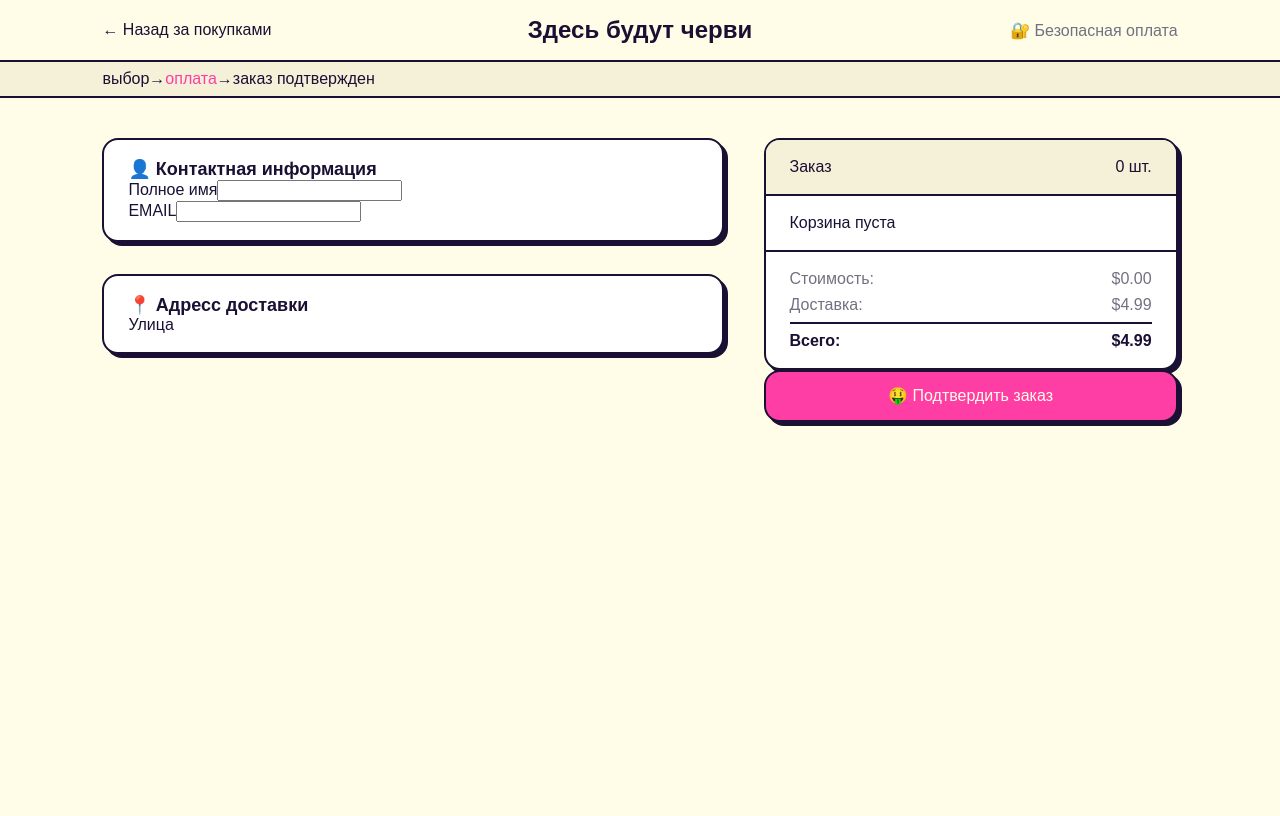
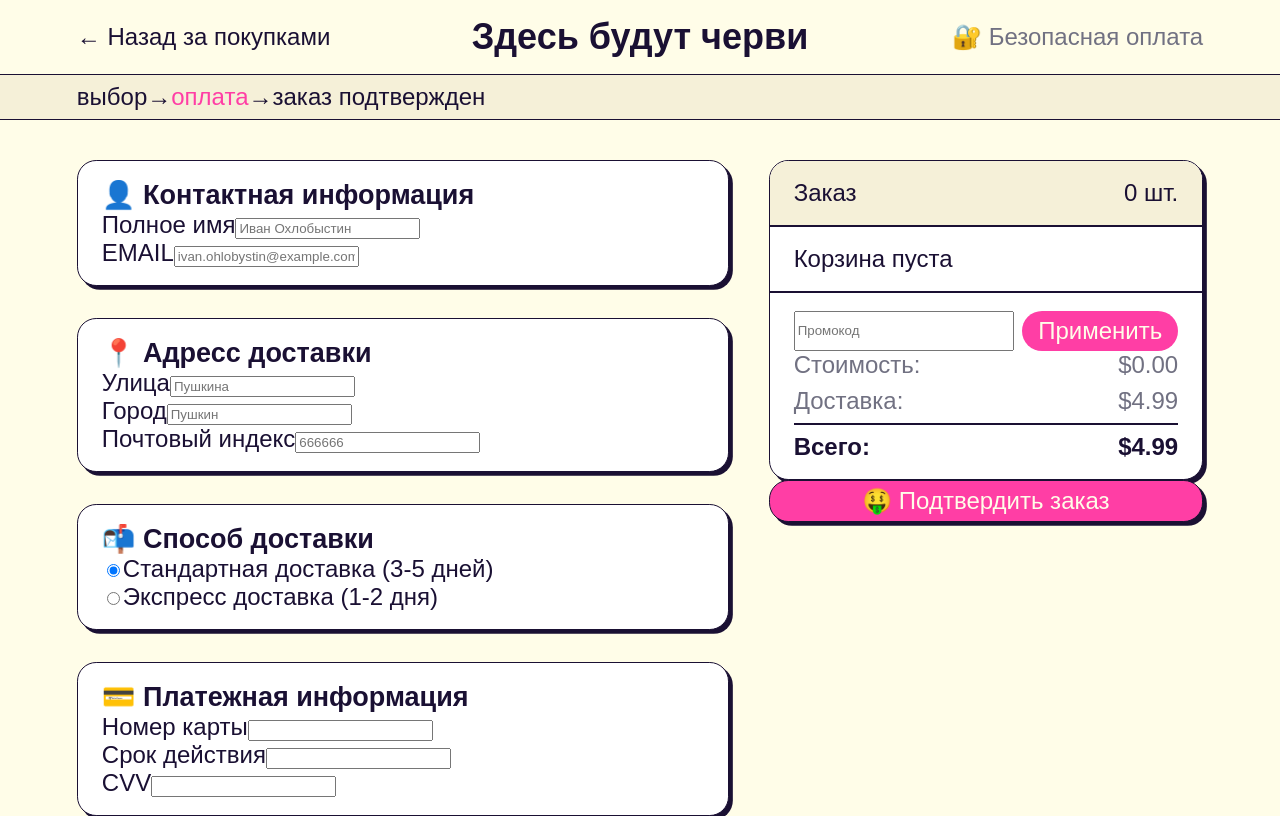
Before and after one commit to otiosumax/squirmles-shop, a React (Vite) app: page /checkout in a window 1280 px wide. Built offline with nearby package versions, Linux system fonts and the light colour scheme; a web font is replaced by a local one.

Commit message:
Checkout inputs draft

```diff
--- a/src/components/cart/cart.tsx
+++ b/src/components/cart/cart.tsx
@@ -30,7 +30,7 @@ function CartItemCard({ item }: { item: Product }) {
             <img src={item.imageUrl}></img>
             <div>
               <h2>{item.name}</h2>
-              <p className="price">${item.price * inCartItemQuantity}</p>
+              <p className="price">${(item.price * inCartItemQuantity).toFixed(2)}</p>
             </div>
           </div>
           <div className="in-cart-quantity">
--- a/src/components/hero/hero.css
+++ b/src/components/hero/hero.css
@@ -38,6 +38,8 @@
 @media (max-width: 1024px) {
   .hero {
     grid-template-columns: 1fr;
+    align-items: center;
+    justify-items: center;
 
     h1 {
       font-size: 3rem;
--- a/src/components/hero/hero.tsx
+++ b/src/components/hero/hero.tsx
@@ -9,11 +9,7 @@ const Hero = forwardRef<HTMLDivElement, { onButtonClick: () => void }>(
     return (
       <div ref={ref} className="hero">
         <h1>
-          Самые
-          <br />
-          крутые
-          <br />
-          черви!
+          Самые{/* <br /> */} крутые{/* <br /> */} черви!
         </h1>
         <img
           className="bordered"
--- a/src/components/itemCard/itemCard.css
+++ b/src/components/itemCard/itemCard.css
@@ -84,6 +84,7 @@
   }
 
   button {
+    height: 100%;
     background-color: var(--card);
     border: var(--border-width) solid var(--border);
     color: var(--card-foreground);
--- a/src/components/orderSummary/orderSummary.css
+++ b/src/components/orderSummary/orderSummary.css
@@ -28,6 +28,16 @@
   }
 }
 
+.promo-code {
+  display: grid;
+  grid-template-columns: 1fr auto;
+  gap: 8px;
+
+  button {
+    padding: 8px 16px;
+  }
+}
+
 .pricing {
   .pricing-line {
     display: grid;
--- a/src/components/orderSummary/orderSummary.tsx
+++ b/src/components/orderSummary/orderSummary.tsx
@@ -27,7 +27,6 @@ export default function OrderSummary() {
   const cart = useCart();
   const products = useProducts();
 
-  // 🔥 Проверка на загрузку
   if (!products.productsList || products.productsList.length === 0) {
     return (
       <div className="bordered order-summary">
@@ -43,7 +42,6 @@ export default function OrderSummary() {
   const getProductById = (id: string) =>
     products.productsList.find((product) => String(id) === String(product.id));
 
-  // 🔥 Фильтруем корзину от невалидных товаров
   const validCartItems = cart.inCart.filter((item) => getProductById(item.id));
 
   const total = validCartItems.reduce((total, item) => {
@@ -78,6 +76,11 @@ export default function OrderSummary() {
 
       <div className="divider" />
       <div className="pricing card-padding">
+        <div className="promo-code">
+          <input type="text" id="promo" name="promo" placeholder="Промокод" />
+          <button className="button">Применить</button>
+        </div>
+
         <p className="pricing-line">
           <span>Стоимость:</span>
           <span>${total.toFixed(2)}</span>
--- a/src/pages/checkout/checkout.css
+++ b/src/pages/checkout/checkout.css
@@ -45,7 +45,7 @@
     top: 100px;
 
     button {
-      padding: 16px 0;
+      /* padding: 16px 0; */
       width: 100%;
     }
   }
--- a/src/pages/checkout/checkout.tsx
+++ b/src/pages/checkout/checkout.tsx
@@ -25,15 +25,91 @@ export default function Checkout() {
           <div className="form-block card-padding bordered">
             <h3>👤 Контактная информация</h3>
             <label> Полное имя</label>
-            <input type="text" id="name" name="name" required />
+            <input
+              type="text"
+              id="name"
+              name="name"
+              required
+              placeholder="Иван Охлобыстин"
+            />
             <br />
             <label>EMAIL</label>
-            <input type="email" id="email" name="email" required />
+            <input
+              type="email"
+              id="email"
+              name="email"
+              required
+              placeholder="ivan.ohlobystin@example.com"
+            />
           </div>
 
           <div className="form-block card-padding bordered">
             <h3>📍 Адресс доставки</h3>
             <label>Улица</label>
+            <input
+              type="text"
+              id="street"
+              name="street"
+              required
+              placeholder="Пушкина"
+            />
+            <br />
+            <label>Город</label>
+            <input
+              type="text"
+              id="city"
+              name="city"
+              required
+              placeholder="Пушкин"
+            />
+            <br />
+            <label>Почтовый индекс</label>
+            <input
+              type="text"
+              id="zip"
+              name="zip"
+              required
+              placeholder="666666"
+            />
+          </div>
+
+          <div className="form-block card-padding bordered">
+            <h3>📬 Способ доставки</h3>
+            <div>
+              <input
+                type="radio"
+                id="standard"
+                name="shipping"
+                value="standard"
+                defaultChecked
+              />
+              <label htmlFor="standard">Стандартная доставка (3-5 дней)</label>
+            </div>
+            <div>
+              <input
+                type="radio"
+                id="express"
+                name="shipping"
+                value="express"
+              />
+              <label htmlFor="express">Экспресс доставка (1-2 дня)</label>
+            </div>
+          </div>
+
+          <div className="form-block card-padding bordered">
+            <h3>💳 Платежная информация</h3>
+            <div>
+              <label>Номер карты</label>
+              <input type="text" id="cardNumber" name="cardNumber" required />
+            </div>
+            <div>
+              <label>Срок действия</label>
+              <input type="text" id="expiryDate" name="expiryDate" required />
+            </div>
+            <div>
+              <label>CVV</label>
+              <input type="text" id="cvv" name="cvv" required />
+            </div>
           </div>
         </div>
         <div className="order">
--- a/src/styles/index.css
+++ b/src/styles/index.css
@@ -9,11 +9,11 @@
   --card: #fff;
   --card-foreground: #1a1a1a;
 
-  --font-size: 16px;
-  --radius: 1rem;
-  --border-width: 2px;
-  --button-radius: 1000px;
-  --indent: clamp(32px, 8vw, 256px);
+  --font-size: clamp(14px, 2vw, 24px);
+  --radius: clamp(0.5rem, 1.5vw, 2rem);
+  --border-width: clamp(1px, 0.15vw, 3px);
+  --button-radius: clamp(20px, 5vw, 1000px);
+  --indent: clamp(16px, 6vw, 256px);
 
   padding: 0;
   margin: 0;
@@ -31,6 +31,7 @@ html {
 body {
   background-color: var(--background);
   color: var(--foreground);
+  font-size: var(--font-size);
   margin: 0;
   padding: 0;
 }
```
Also changed, not shown: src/router/index.tsx (deleted).
